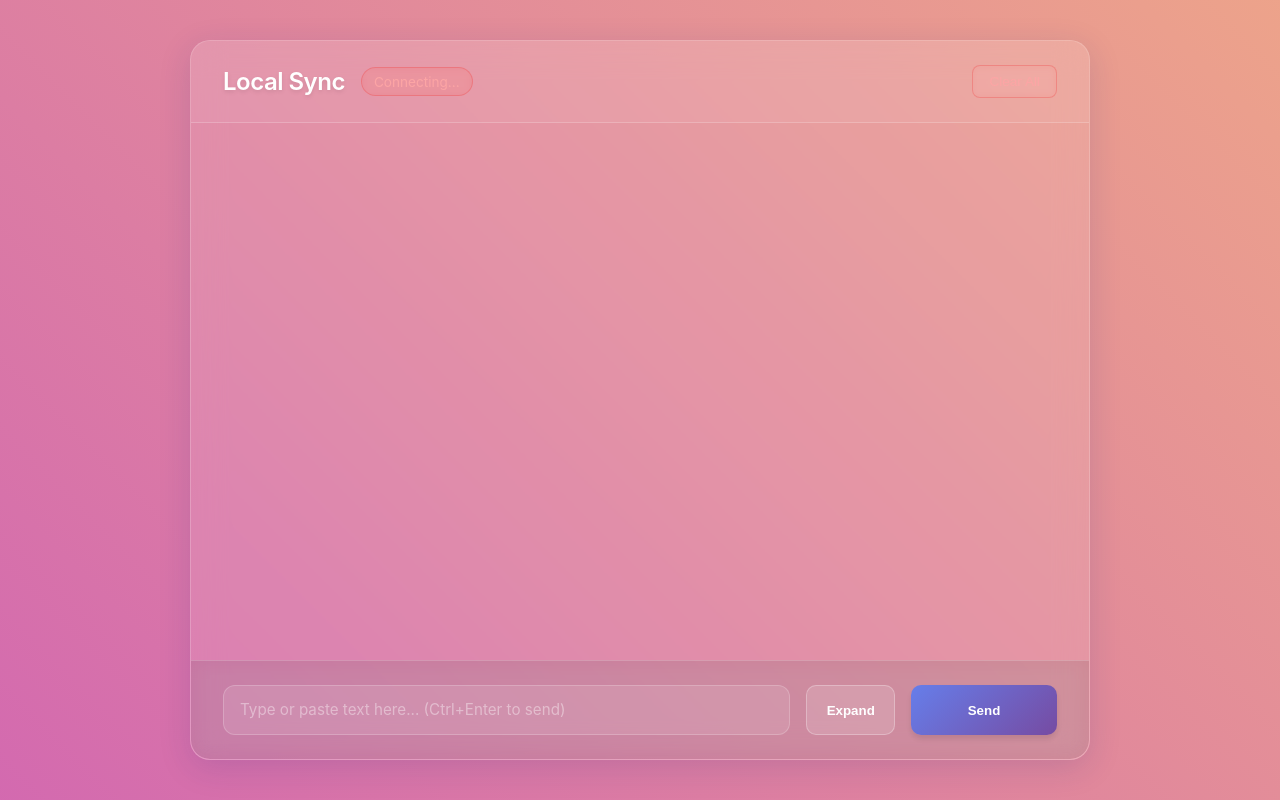
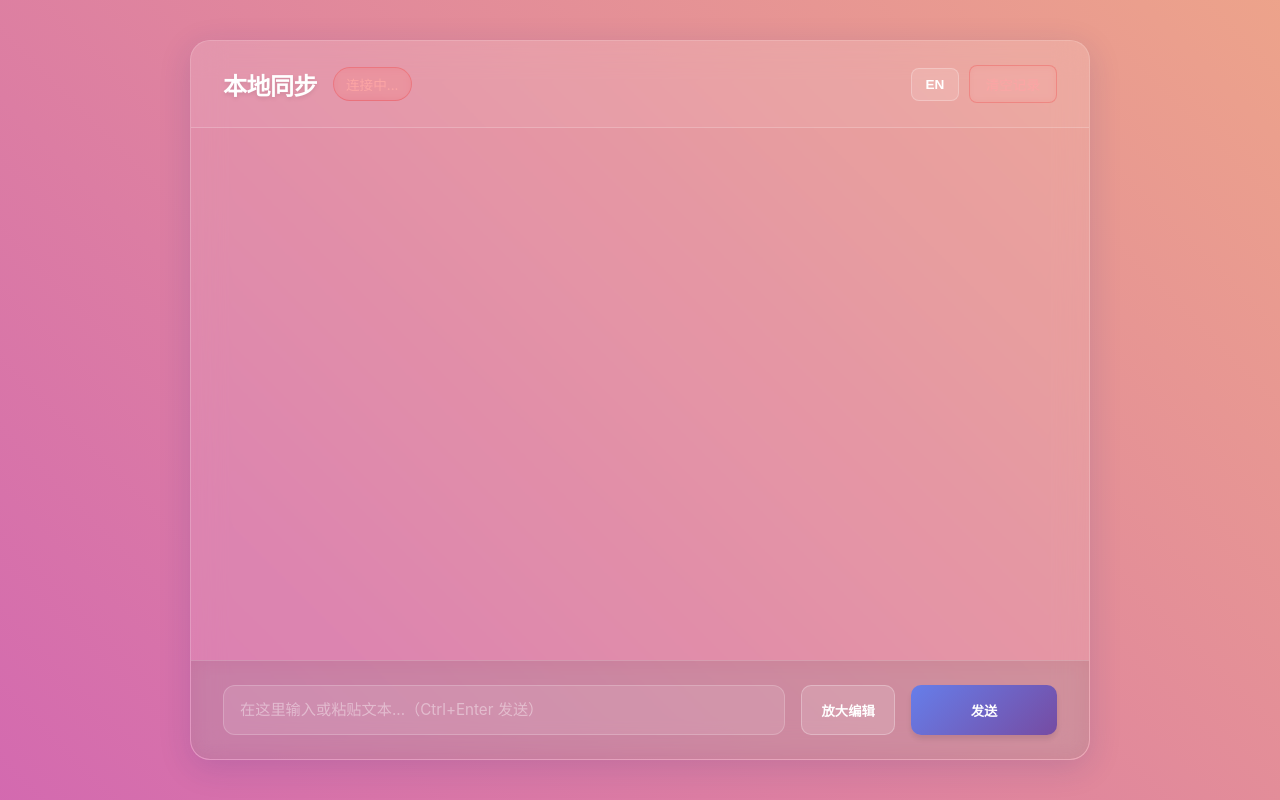
Before and after one commit to homays/local-sync-board, a website: page public/index.html in a window 1280 px wide. Drawn offline with nearby package versions, Linux system fonts and the light colour scheme; no server answers.

Commit message:
feat: 新增中英切换功能

```diff
--- a/public/index.html
+++ b/public/index.html
@@ -85,6 +85,28 @@
             background: rgba(0, 0, 0, 0.2);
             backdrop-filter: blur(4px);
             transition: all 0.3s ease;
+        }
+
+        .header-actions {
+            display: flex;
+            align-items: center;
+            gap: 0.6rem;
+        }
+
+        button#lang-toggle-btn {
+            background: rgba(255, 255, 255, 0.12);
+            color: #fff;
+            border: 1px solid rgba(255, 255, 255, 0.26);
+            padding: 0.5rem 0.85rem;
+            border-radius: 8px;
+            cursor: pointer;
+            font-size: 0.85rem;
+            font-weight: 600;
+            transition: all 0.2s;
+        }
+
+        button#lang-toggle-btn:hover {
+            background: rgba(255, 255, 255, 0.2);
         }
 
         .status.connected {
@@ -459,7 +481,10 @@
                 <h1>Local Sync</h1>
                 <div id="status" class="status disconnected">Connecting...</div>
             </div>
-            <button id="clear-btn" title="Clear History">Clear All</button>
+            <div class="header-actions">
+                <button id="lang-toggle-btn" type="button" title="Switch language">中文</button>
+                <button id="clear-btn" title="Clear History">Clear All</button>
+            </div>
         </header>
 
         <div id="messages">
@@ -500,21 +525,130 @@
         const expandBtn = document.getElementById('expand-btn');
         const sendBtn = document.getElementById('send-btn');
         const clearBtn = document.getElementById('clear-btn');
+        const langToggleBtn = document.getElementById('lang-toggle-btn');
         const editorModal = document.getElementById('editor-modal');
         const expandedInputEl = document.getElementById('expanded-input');
         const modalCloseBtn = document.getElementById('modal-close-btn');
         const modalCancelBtn = document.getElementById('modal-cancel-btn');
         const modalSendBtn = document.getElementById('modal-send-btn');
+        const appTitleEl = document.querySelector('h1');
+        const modalTitleEl = document.getElementById('editor-modal-title');
+        let connectionState = 'connecting';
+
+        const i18n = {
+            en: {
+                pageTitle: 'Local Sync Board',
+                appTitle: 'Local Sync',
+                statusConnecting: 'Connecting...',
+                statusConnected: 'Connected',
+                statusDisconnected: 'Disconnected',
+                clearAll: 'Clear All',
+                clearHistoryTitle: 'Clear History',
+                clearConfirm: 'Clear all history for everyone?',
+                inputPlaceholder: 'Type or paste text here... (Ctrl+Enter to send)',
+                expand: 'Expand',
+                expandTitle: 'Open larger editor',
+                send: 'Send',
+                expandedEditor: 'Expanded Editor',
+                expandedPlaceholder: 'Edit long text here... (Ctrl+Enter to send)',
+                close: 'Close',
+                closeExpandedEditor: 'Close expanded editor',
+                cancel: 'Cancel',
+                switchLanguage: 'Switch language',
+                copy: 'Copy',
+                copied: 'Copied!',
+                copyFail: 'Failed to copy to clipboard: ',
+                langToggle: '中文',
+                htmlLang: 'en'
+            },
+            zh: {
+                pageTitle: '本地同步板',
+                appTitle: '本地同步',
+                statusConnecting: '连接中...',
+                statusConnected: '已连接',
+                statusDisconnected: '已断开',
+                clearAll: '清空记录',
+                clearHistoryTitle: '清空历史',
+                clearConfirm: '确认清空所有人的历史记录吗？',
+                inputPlaceholder: '在这里输入或粘贴文本...（Ctrl+Enter 发送）',
+                expand: '放大编辑',
+                expandTitle: '打开大编辑框',
+                send: '发送',
+                expandedEditor: '放大编辑',
+                expandedPlaceholder: '在这里编辑长文本...（Ctrl+Enter 发送）',
+                close: '关闭',
+                closeExpandedEditor: '关闭放大编辑框',
+                cancel: '取消',
+                switchLanguage: '切换语言',
+                copy: '复制',
+                copied: '已复制！',
+                copyFail: '复制失败：',
+                langToggle: 'EN',
+                htmlLang: 'zh-CN'
+            }
+        };
+
+        let currentLang = localStorage.getItem('app-lang') || 'zh';
+
+        function t(key) {
+            return i18n[currentLang][key] || key;
+        }
+
+        function updateStatusText() {
+            if (connectionState === 'connected') {
+                statusEl.textContent = t('statusConnected');
+                return;
+            }
+            if (connectionState === 'disconnected') {
+                statusEl.textContent = t('statusDisconnected');
+                return;
+            }
+            statusEl.textContent = t('statusConnecting');
+        }
+
+        function applyLanguage() {
+            document.documentElement.lang = t('htmlLang');
+            document.title = t('pageTitle');
+            appTitleEl.textContent = t('appTitle');
+            clearBtn.textContent = t('clearAll');
+            clearBtn.title = t('clearHistoryTitle');
+            inputEl.placeholder = t('inputPlaceholder');
+            expandBtn.textContent = t('expand');
+            expandBtn.title = t('expandTitle');
+            sendBtn.textContent = t('send');
+            modalTitleEl.textContent = t('expandedEditor');
+            expandedInputEl.placeholder = t('expandedPlaceholder');
+            modalCloseBtn.textContent = t('close');
+            modalCloseBtn.setAttribute('aria-label', t('closeExpandedEditor'));
+            modalCancelBtn.textContent = t('cancel');
+            modalSendBtn.textContent = t('send');
+            langToggleBtn.textContent = t('langToggle');
+            langToggleBtn.title = t('switchLanguage');
+            updateStatusText();
+            messagesEl.querySelectorAll('.copy-btn').forEach((btn) => {
+                if (!btn.classList.contains('copied')) {
+                    btn.textContent = t('copy');
+                }
+            });
+        }
+
+        function toggleLanguage() {
+            currentLang = currentLang === 'zh' ? 'en' : 'zh';
+            localStorage.setItem('app-lang', currentLang);
+            applyLanguage();
+        }
 
         // Connection status handling
         socket.on('connect', () => {
-            statusEl.textContent = 'Connected';
+            connectionState = 'connected';
+            updateStatusText();
             statusEl.classList.remove('disconnected');
             statusEl.classList.add('connected');
         });
 
         socket.on('disconnect', () => {
-            statusEl.textContent = 'Disconnected';
+            connectionState = 'disconnected';
+            updateStatusText();
             statusEl.classList.remove('connected');
             statusEl.classList.add('disconnected');
         });
@@ -585,6 +719,7 @@
         modalCloseBtn.addEventListener('click', () => closeEditorModal(true));
         modalCancelBtn.addEventListener('click', () => closeEditorModal(true));
         modalSendBtn.addEventListener('click', sendFromExpandedEditor);
+        langToggleBtn.addEventListener('click', toggleLanguage);
 
         expandedInputEl.addEventListener('input', () => {
             inputEl.value = expandedInputEl.value;
@@ -610,7 +745,7 @@
 
         // Clear history logic
         clearBtn.addEventListener('click', () => {
-            if(confirm('Clear all history for everyone?')) {
+            if(confirm(t('clearConfirm'))) {
                 socket.emit('clear');
             }
         });
@@ -639,7 +774,7 @@
             // Copy button
             const copyBtn = document.createElement('button');
             copyBtn.className = 'copy-btn';
-            copyBtn.textContent = 'Copy';
+            copyBtn.textContent = t('copy');
             copyBtn.onclick = () => copyToClipboard(copyBtn, msg.content);
 
             metaDiv.appendChild(timeSpan);
@@ -662,11 +797,10 @@
         async function copyToClipboard(btn, text) {
             // Success handler
             const handleSuccess = () => {
-                const originalText = btn.textContent;
-                btn.textContent = 'Copied!';
+                btn.textContent = t('copied');
                 btn.classList.add('copied');
                 setTimeout(() => {
-                    btn.textContent = originalText;
+                    btn.textContent = t('copy');
                     btn.classList.remove('copied');
                 }, 2000);
             };
@@ -674,7 +808,7 @@
             // Error handler
             const handleError = (err) => {
                 console.error('Failed to copy:', err);
-                alert('Failed to copy to clipboard: ' + err);
+                alert(t('copyFail') + err);
             };
 
             // Modern API
@@ -718,6 +852,8 @@
                 }
             }
         }
+
+        applyLanguage();
     </script>
 </body>
 </html>
```
Also changed, not shown: 1 other file.
